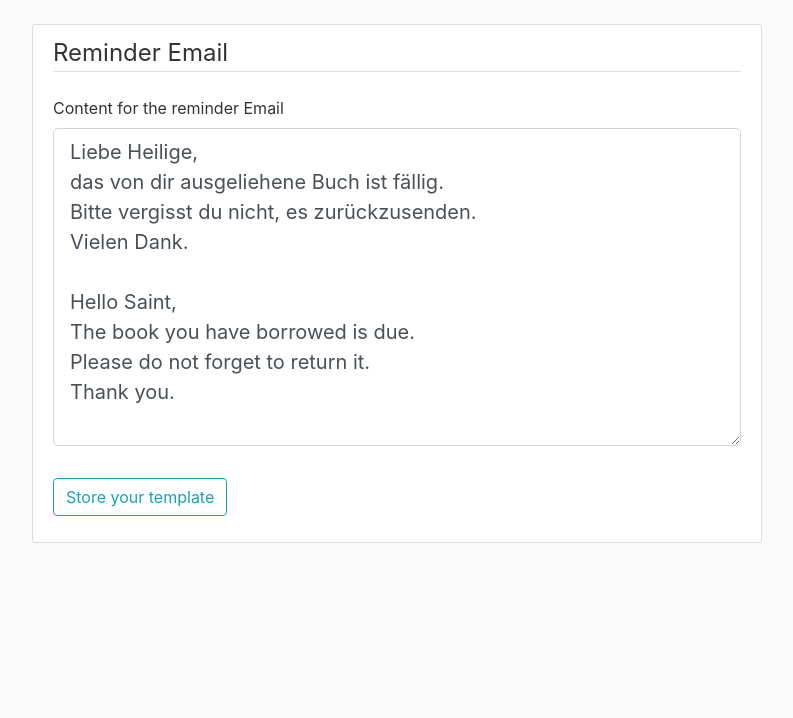
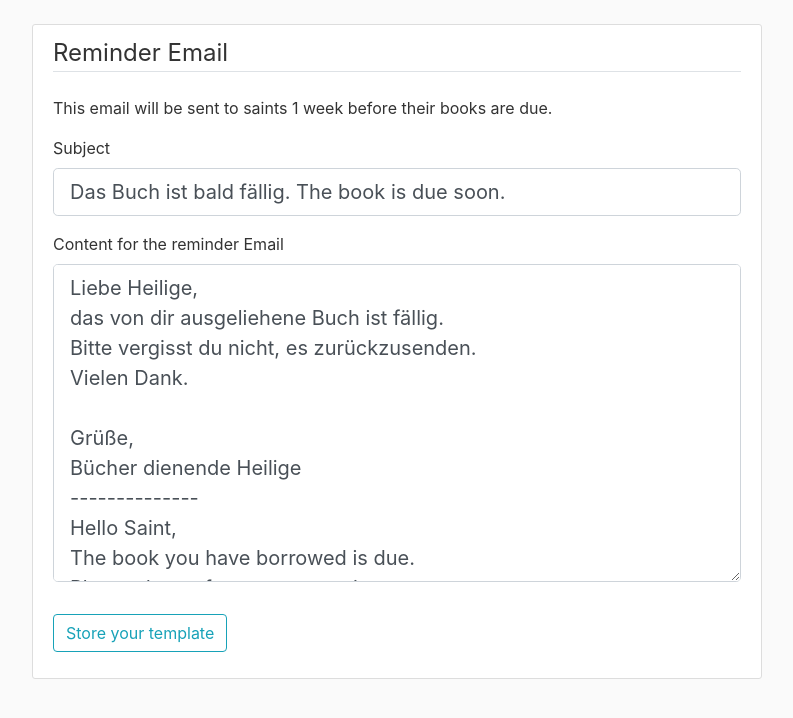
Before and after one commit to bodowd/gemeindelibrary, a Flask app: a page that uses gemlibapp/templates/reminder_email.html in a window 1280 px wide. Shown: the part 56-774 px from the top of the page, without its empty margins (53-846 px from the left). Run offline with Flask 2, Linux system fonts and the light colour scheme; the visitor is signed in with stand-in values (Sample User, id 1); data comes from the database, SQL or seed files in the repository; some libraries are stand-ins or nearby versions.

Commit message:
added reminder email functionality. Still need to automate the check

```diff
--- a/gemlibapp/__init__.py
+++ b/gemlibapp/__init__.py
@@ -4,6 +4,7 @@ from flask_bcrypt import Bcrypt
 from flask_login import LoginManager
 from flask_mail import Mail
 from gemlibapp.config import Config
+from flask_apscheduler import APScheduler
 
 db = SQLAlchemy()
 bcrypt = Bcrypt()
@@ -12,6 +13,7 @@ login_manager = LoginManager()
 login_manager.login_view = 'users.login'  # login is the `function` name of the route
 login_manager.login_message_category = 'info'  # info is bootstrap class for a nice blue alert
 mail = Mail()
+scheduler = APScheduler()
 
 def create_app(config_class=Config):
     app = Flask(__name__)
@@ -21,6 +23,8 @@ def create_app(config_class=Config):
     bcrypt.init_app(app)
     login_manager.init_app(app)
     mail.init_app(app)
+    scheduler.init_app(app)
+    scheduler.start()
 
     from gemlibapp.users.routes import users  # users is the instance of the Blueprint class
     from gemlibapp.main.routes import main
--- a/gemlibapp/reminder/forms.py
+++ b/gemlibapp/reminder/forms.py
@@ -1,6 +1,6 @@
 from flask_wtf import FlaskForm
-from wtforms import SubmitField, TextAreaField
-from wtforms.validators import DataRequired
+from wtforms import SubmitField, TextAreaField, StringField
+from wtforms.validators import DataRequired, Length
 from wtforms.widgets import TextArea
 
 
@@ -8,4 +8,5 @@ class ReminderEmailForm(FlaskForm):
     message = TextAreaField('Content for the reminder Email',
                                  validators=[DataRequired()],
                             widget=TextArea())
+    subject = StringField('Subject', validators=[DataRequired(), Length(min=1, max=100)])
     submit = SubmitField('Store your template')
--- a/gemlibapp/reminder/routes.py
+++ b/gemlibapp/reminder/routes.py
@@ -1,8 +1,9 @@
 from flask import Blueprint, render_template, url_for, flash, redirect, abort, request
 from flask_login import login_user, current_user, login_required
-from gemlibapp.models import User, Reminder
+from gemlibapp.models import User, Reminder, BookList
 from gemlibapp.reminder.forms import ReminderEmailForm
 from gemlibapp import db
+from datetime import datetime, timedelta
 from gemlibapp.reminder.utils import send_reminder_email
 
 reminder = Blueprint('reminder', __name__)
@@ -19,6 +20,7 @@ def reminder_email(username):
         current_message = Reminder.query.filter_by(owner=user).first()
         # store template in db
         current_message.message = form.message.data
+        current_message.subject = form.subject.data
         db.session.commit()
         flash('The content in your reminder email has been updated.', 'success')
 
@@ -26,13 +28,14 @@ def reminder_email(username):
         current_message = Reminder.query.filter_by(owner=user).first()
         if current_message is None:
             reminder_db = Reminder(message=default_message,
-                                   owner=current_user)
+                                   owner=current_user,
+                                   subject=default_subject)
             db.session.add(reminder_db)
             db.session.commit()
             return redirect(url_for('reminder.reminder_email', username=username))
         else:
             form.message.data = current_message.message
-
+            form.subject.data = current_message.subject
 
     return render_template('reminder_email.html', title='Reminder Email', form=form)
 
@@ -41,24 +44,34 @@ das von dir ausgeliehene Buch ist fällig.
 Bitte vergisst du nicht, es zurückzusenden.
 Vielen Dank.
 
+Grüße,
+Bücher dienende Heilige
+--------------
 Hello Saint,
 The book you have borrowed is due.
 Please do not forget to return it.
 Thank you.
+
+Regards,
+Saints serving with books
 """
-# @users.route('/reset_password', methods=['GET', 'POST'])
-# def reset_request():
-#     # want to make sure the user is logged out before resetting password
-#     if current_user.is_authenticated:
-#         return redirect(url_for('main.home'))
-#     form = RequestResetForm()
-#     # if user has submitted a valid email, get the user
-#     if form.validate_on_submit():
-#         user = User.query.filter_by(email=form.email.data).first()
-#         send_reset_email(user)
-#         flash('An email has been sent with instructions to reset your password.', 'info')
-#         return redirect(url_for('users.login'))
-#
-#
-#     return render_template('reset_request.html', title='Reset Password', form=form)
-#
+
+default_subject = "Das Buch ist bald fällig. The book is due soon."
+
+@reminder.route('/daily_check')
+def daily_check():
+    """ Checks for books due 7 days from today"""
+    # # to test functionality:
+    # due_date = datetime.today() + timedelta(days=30)
+
+    due_date = datetime.today() + timedelta(days=7)
+    books_due = BookList.query.filter_by(date_due=due_date.date()).all()
+    for book in books_due:
+        # couldn't filter_by owner because that doesn't take strings. That takes `current_user` object
+        id_user = User.query.filter_by(username=book.owner.username).first().id
+        _reminder = Reminder.query.filter_by(user_id=id_user).first()
+        subject = _reminder.subject
+        message = _reminder.message
+        print(subject, message)
+        send_reminder_email(book.borrower_email, subject=subject, message=message)
+    return render_template('home.html')
--- a/gemlibapp/templates/reminder_email.html
+++ b/gemlibapp/templates/reminder_email.html
@@ -7,6 +7,22 @@
         {{ form.hidden_tag() }}
         <fieldset class="form-group">
             <legend class="border-bottom mb-4">Reminder Email</legend>
+            <div class="form-group">
+                This email will be sent to saints 1 week before their books are due.
+            </div>
+            <div class="form-group">
+                {{ form.subject.label(class="form-control-label") }}
+                {% if form.subject.errors %}
+                {{ form.subject(class="form-control form-control-lg is-invalid") }}
+                <div class="invalid-feedback">
+                    {% for error in form.subject.errors %}
+                    <span>{{ error }}</span>
+                    {% endfor %}
+                </div>
+                {% else %}
+                {{ form.subject(class="form-control form-control-lg") }}
+                {% endif %}
+            </div>
             <div class="form-group">
                 {{ form.message.label(class="form-control-label") }}
                 {% if form.message.errors %}
--- a/gemlibapp/users/utils.py
+++ b/gemlibapp/users/utils.py
@@ -1,13 +1,14 @@
 from flask import url_for
 from flask_mail import Message
 import gemlibapp
+from gemlibapp.config import Config
 
 
 
 
 def send_reset_email(user):
     token = user.get_reset_token()
-    msg = Message(subject='Password Reset Request', sender='gemeindelibrary@gmail.com', recipients=[user.email])
+    msg = Message(subject='Password Reset Request', sender=Config.MAIL_USERNAME, recipients=[user.email])
     # _external=True gives an absolute url rather than a relative url. Gives full domain
     msg.body = f'''To reset your password, visit the following link:
 {url_for('users.reset_token', token=token, _external=True)}
--- a/requirements.txt
+++ b/requirements.txt
@@ -1,9 +1,11 @@
+APScheduler==3.6.3
 bcrypt==3.1.7
 blinker==1.4
 certifi==2019.9.11
 cffi==1.13.2
 Click==7.0
 Flask==1.1.1
+Flask-APScheduler==1.11.0
 Flask-Bcrypt==0.7.1
 Flask-Login==0.4.1
 Flask-Mail==0.9.1
@@ -21,6 +23,7 @@ python-dateutil==2.8.1
 pytz==2019.3
 six==1.13.0
 SQLAlchemy==1.3.10
+tzlocal==2.0.0
 Werkzeug==0.16.0
 WTForms==2.2.1
 xlrd==1.2.0
```
Also changed, not shown: gemlibapp/models.py (+6 -2 lines), gemlibapp/reminder/utils.py (+10 -8 lines).
